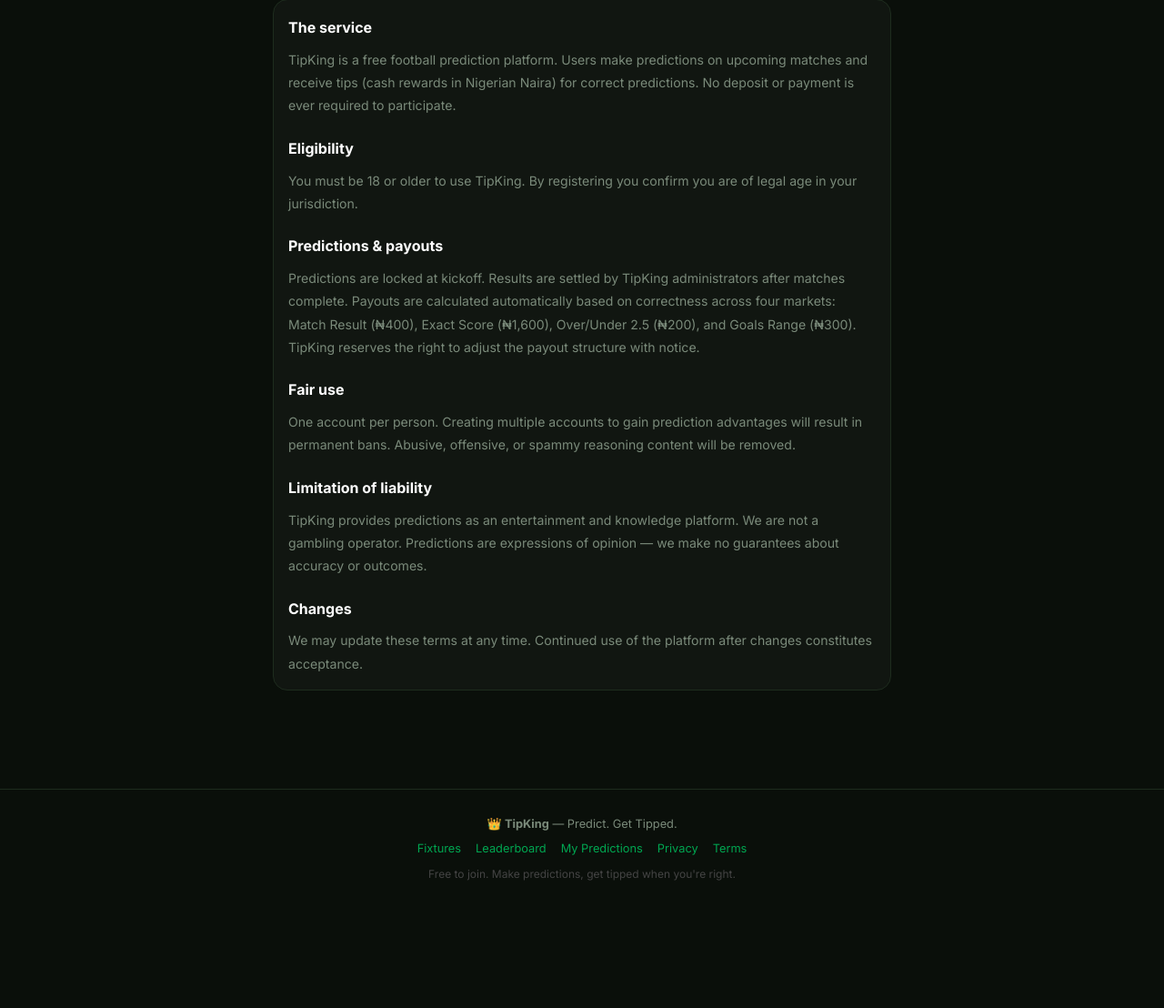
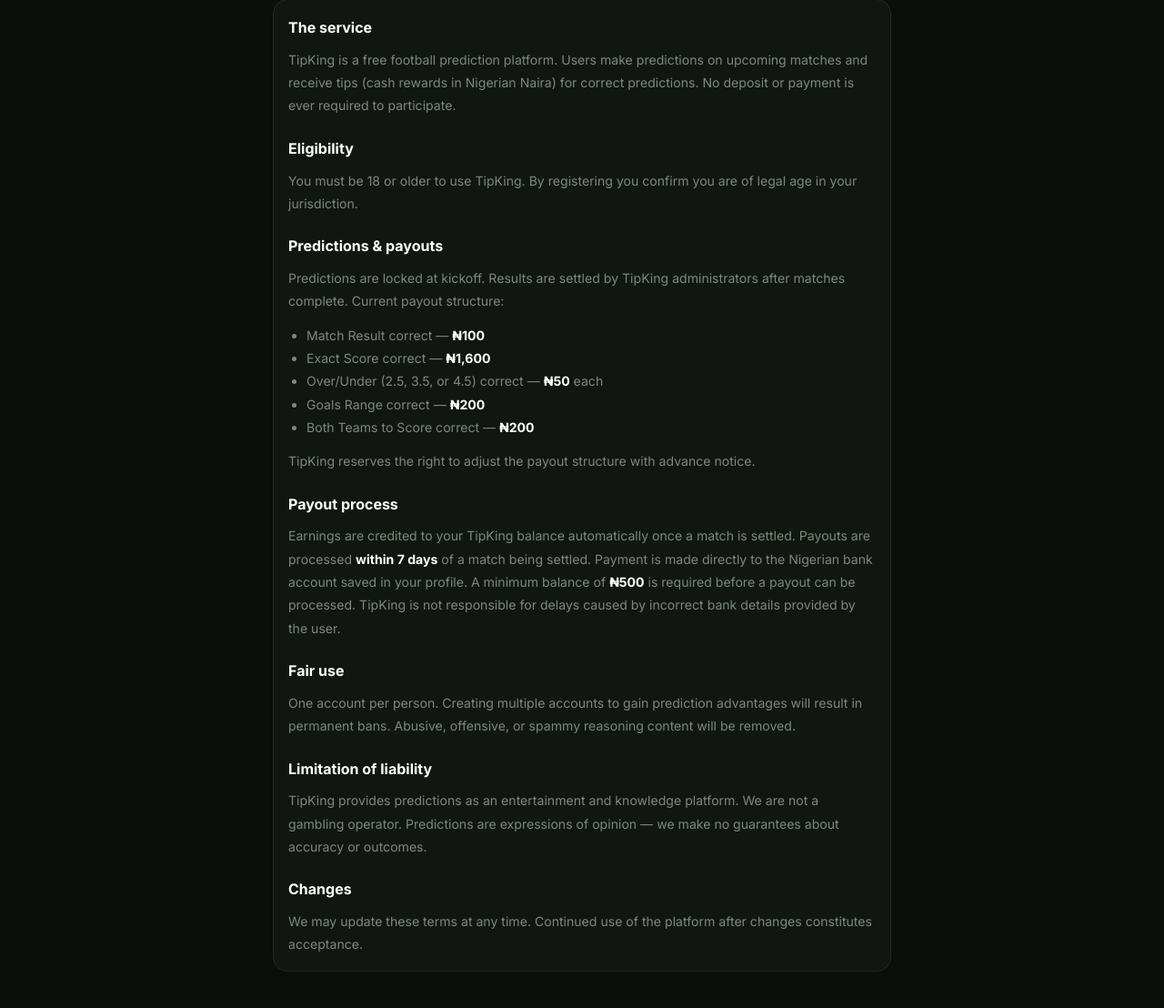
Before and after one commit to jery10/TipKing, a Flask app: page /terms in a window 1280 px wide. Shown: the part 239-1347 px from the top of the page at 91% size. Before the commit the page ends 1207 px from the top, so only its background shows below. Run offline with Flask 3, Linux system fonts and the light colour scheme.

Commit message:
Add payout policy: 7-day window, ₦500 minimum, bank details reminder
- Terms updated with correct payout amounts and explicit 7-day policy
- My Predictions shows payout CTA banner when balance >= ₦500
- Shows progress nudge when balance > 0 but below threshold

Co-Authored-By: Claude Sonnet 4.6 <noreply@anthropic.com>

```diff
--- a/templates/terms.html
+++ b/templates/terms.html
@@ -18,7 +18,18 @@
         <p style="margin-bottom:20px">You must be 18 or older to use TipKing. By registering you confirm you are of legal age in your jurisdiction.</p>
 
         <h3 style="color:var(--text);font-size:1rem;margin-bottom:8px">Predictions & payouts</h3>
-        <p style="margin-bottom:20px">Predictions are locked at kickoff. Results are settled by TipKing administrators after matches complete. Payouts are calculated automatically based on correctness across four markets: Match Result (₦400), Exact Score (₦1,600), Over/Under 2.5 (₦200), and Goals Range (₦300). TipKing reserves the right to adjust the payout structure with notice.</p>
+        <p style="margin-bottom:12px">Predictions are locked at kickoff. Results are settled by TipKing administrators after matches complete. Current payout structure:</p>
+        <ul style="margin-bottom:12px;padding-left:20px">
+          <li>Match Result correct — <strong style="color:var(--text)">₦100</strong></li>
+          <li>Exact Score correct — <strong style="color:var(--text)">₦1,600</strong></li>
+          <li>Over/Under (2.5, 3.5, or 4.5) correct — <strong style="color:var(--text)">₦50</strong> each</li>
+          <li>Goals Range correct — <strong style="color:var(--text)">₦200</strong></li>
+          <li>Both Teams to Score correct — <strong style="color:var(--text)">₦200</strong></li>
+        </ul>
+        <p style="margin-bottom:20px">TipKing reserves the right to adjust the payout structure with advance notice.</p>
+
+        <h3 style="color:var(--text);font-size:1rem;margin-bottom:8px">Payout process</h3>
+        <p style="margin-bottom:20px">Earnings are credited to your TipKing balance automatically once a match is settled. Payouts are processed <strong style="color:var(--text)">within 7 days</strong> of a match being settled. Payment is made directly to the Nigerian bank account saved in your profile. A minimum balance of <strong style="color:var(--text)">₦500</strong> is required before a payout can be processed. TipKing is not responsible for delays caused by incorrect bank details provided by the user.</p>
 
         <h3 style="color:var(--text);font-size:1rem;margin-bottom:8px">Fair use</h3>
         <p style="margin-bottom:20px">One account per person. Creating multiple accounts to gain prediction advantages will result in permanent bans. Abusive, offensive, or spammy reasoning content will be removed.</p>
```
Also changed, not shown: templates/my_tips.html (+14 -1 lines).
